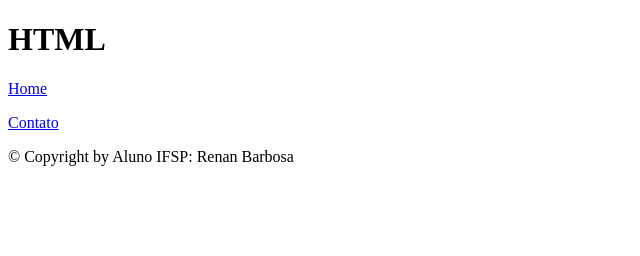
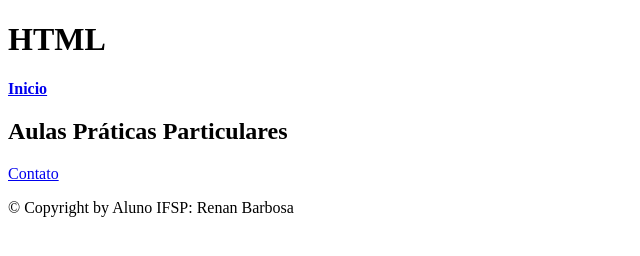
Before and after one commit to RenanCode/Aula02b, a plain HTML site: page index.html in a window 1280 px wide. Shown: the whole page, without its empty margins (0-640 px from the left). Drawn offline with Linux system fonts and the light colour scheme.

Commit message:
Update index.html

```diff
--- a/index.html
+++ b/index.html
@@ -25,7 +25,10 @@
 			</header>
 			<nav>
 				<p>
-					<a href="/">Home</a>
+					<a href="/"><b>Inicio</b></a>
+				</p>
+				<p>
+					<h1>Aulas Práticas Particulares</h1>
 				</p>
 				<p>
 					<a href="/contact">Contato</a>
```
